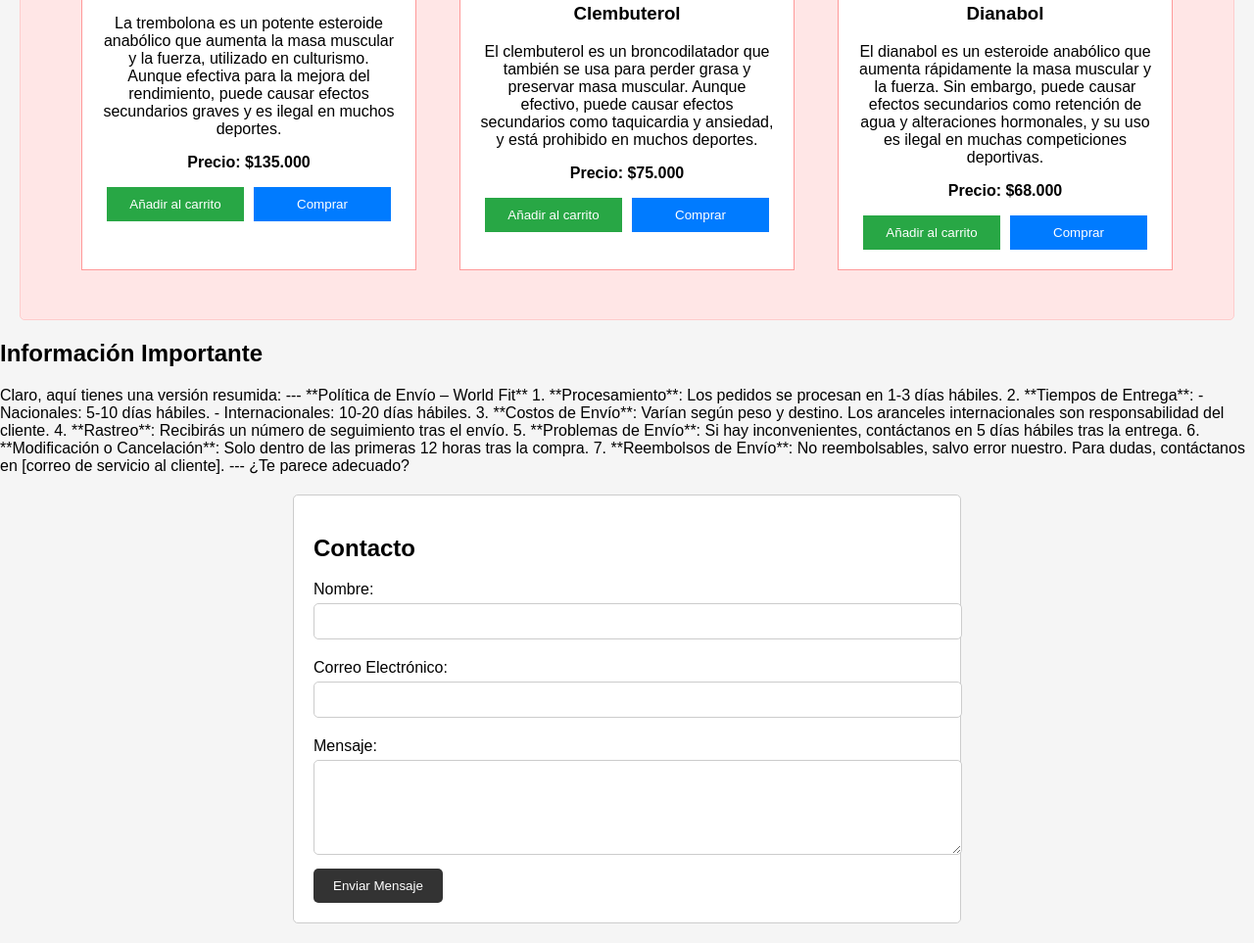
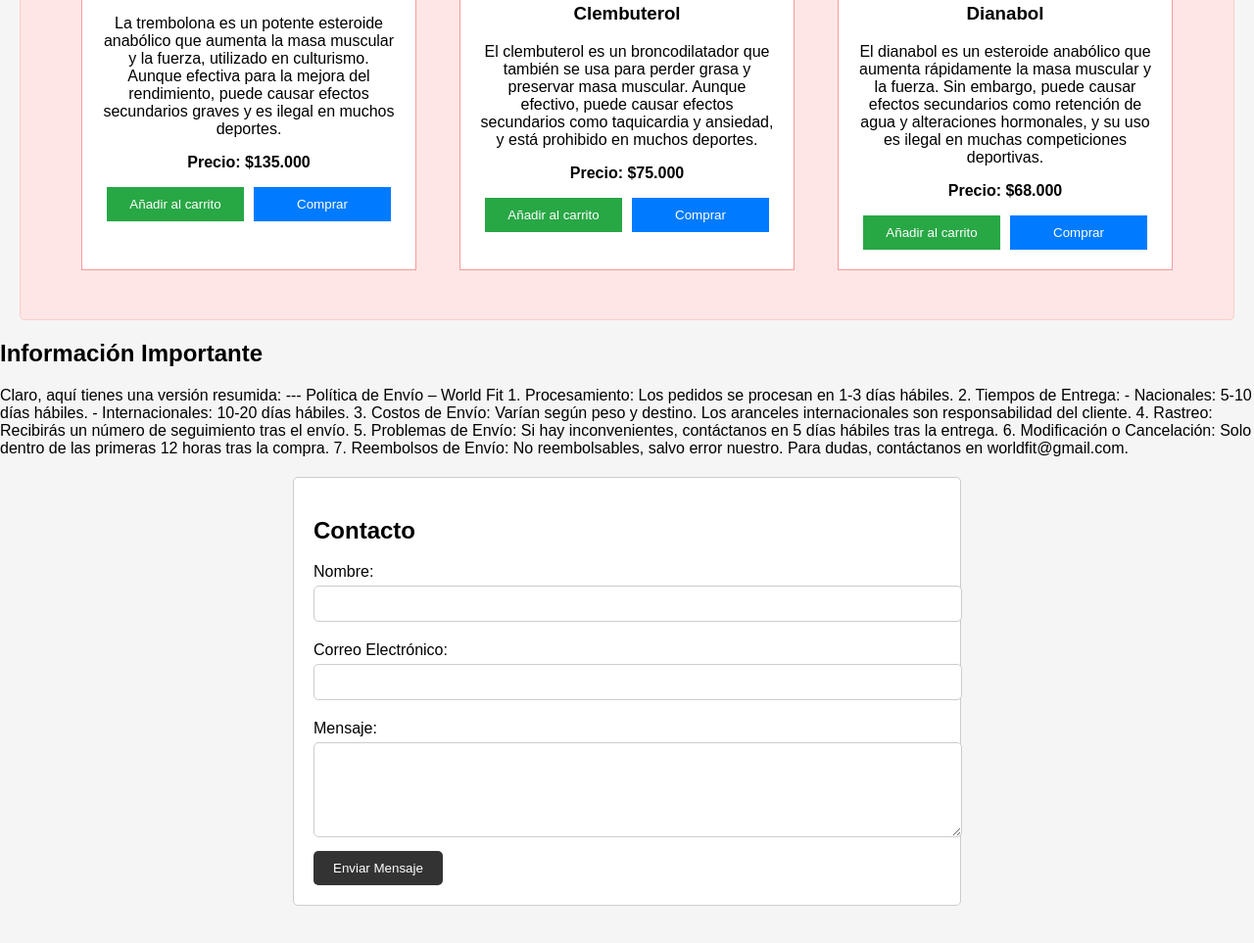
Before and after one commit to GonzaNaza/GonzaNaza.github.io, a plain HTML site: page index.html in a window 1280 px wide. Shown: the part 2977-3940 px from the top of the page at 98% size. Drawn offline with Linux system fonts and the light colour scheme.

Commit message:
Update index.html

```diff
--- a/index.html
+++ b/index.html
@@ -349,29 +349,25 @@ El dianabol es un esteroide anabólico que aumenta rápidamente la masa muscular
 
 ---
 
-**Política de Envío – World Fit**
+Política de Envío – World Fit
 
-1. **Procesamiento**: Los pedidos se procesan en 1-3 días hábiles.
+1. Procesamiento: Los pedidos se procesan en 1-3 días hábiles.
 
-2. **Tiempos de Entrega**:
+2. Tiempos de Entrega:
    - Nacionales: 5-10 días hábiles.
    - Internacionales: 10-20 días hábiles.
 
-3. **Costos de Envío**: Varían según peso y destino. Los aranceles internacionales son responsabilidad del cliente.
+3. Costos de Envío: Varían según peso y destino. Los aranceles internacionales son responsabilidad del cliente.
 
-4. **Rastreo**: Recibirás un número de seguimiento tras el envío.
+4. Rastreo: Recibirás un número de seguimiento tras el envío.
 
-5. **Problemas de Envío**: Si hay inconvenientes, contáctanos en 5 días hábiles tras la entrega.
+5. Problemas de Envío: Si hay inconvenientes, contáctanos en 5 días hábiles tras la entrega.
 
-6. **Modificación o Cancelación**: Solo dentro de las primeras 12 horas tras la compra.
+6. Modificación o Cancelación: Solo dentro de las primeras 12 horas tras la compra.
 
-7. **Reembolsos de Envío**: No reembolsables, salvo error nuestro.
+7. Reembolsos de Envío: No reembolsables, salvo error nuestro.
 
-Para dudas, contáctanos en [correo de servicio al cliente].
-
----
-
-¿Te parece adecuado?</p>
+Para dudas, contáctanos en worldfit@gmail.com. </p>
 </section>
 
 <!-- Sección del carrito de compras -->
```
